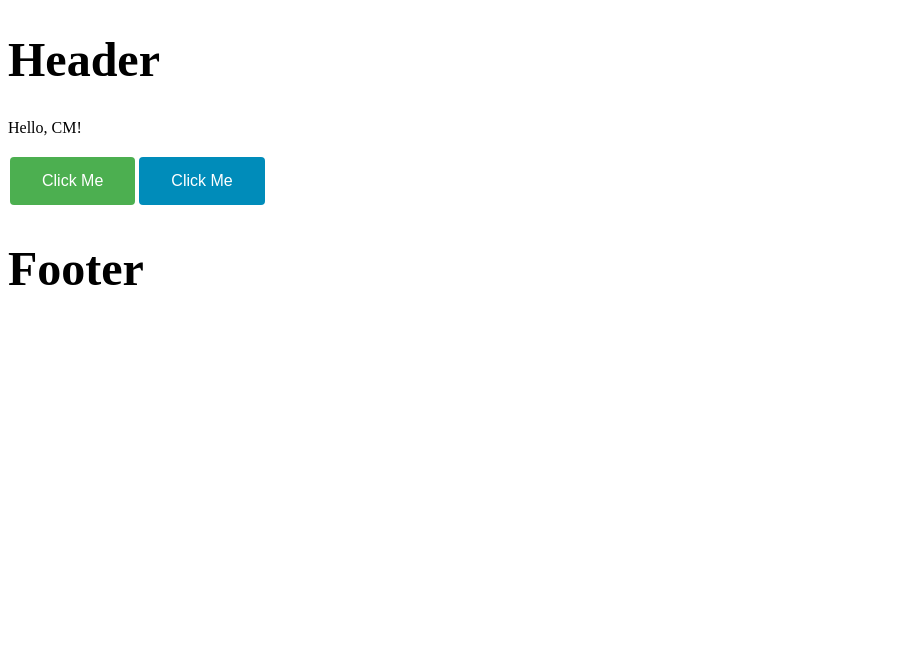
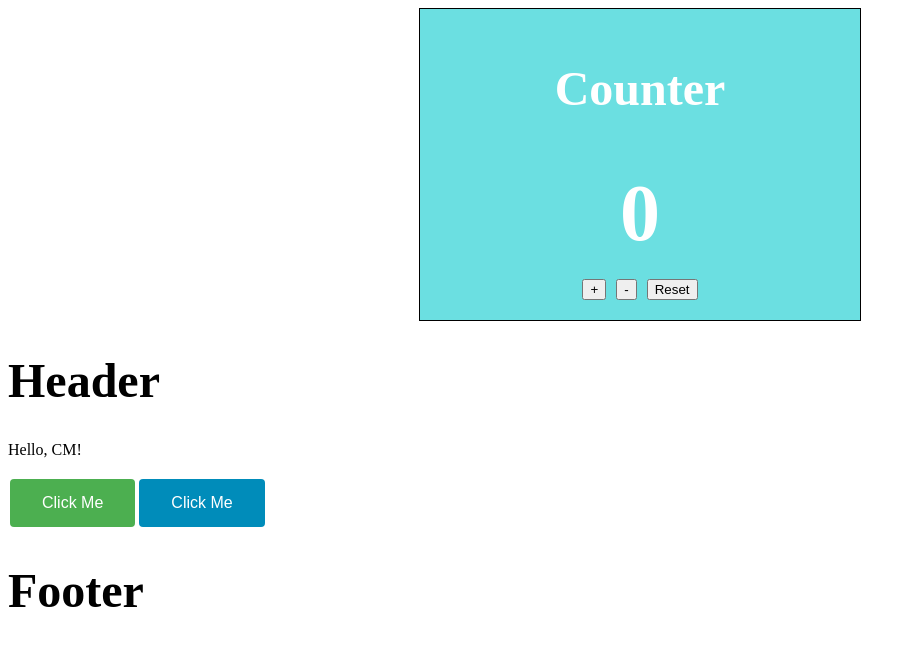
Before and after one commit to BOOBESH776/Vite-React-Practice, a React (Vite) app in the folder my-practice/: page / in a window 1280 px wide. Shown: the top 646 px of the page, without its empty margins (0-916 px from the left). Built offline with nearby package versions, Linux system fonts and the light colour scheme.

Commit message:
counter app using State

```diff
--- a/my-practice/src/app.jsx
+++ b/my-practice/src/app.jsx
@@ -1,4 +1,4 @@
-// import A from './counter';
+import A from './counter';
 // import './index.css';
 // import React from 'react';
 import './components/style.css';
@@ -10,6 +10,7 @@ function App() {
     let user = 'CM';
     return (
         <>
+        <A />
         <Header user={user} />
         <Content />
         <Footer/>
--- a/my-practice/src/counter.jsx
+++ b/my-practice/src/counter.jsx
@@ -1,28 +1,18 @@
-
-
-function plus(){
-    const counter = document.getElementById('counter');
-    counter.textContent = parseInt(counter.textContent) + 1;
-}
-
-function minus(){
-    const counter = document.getElementById('counter');
-    counter.textContent = parseInt(counter.textContent) - 1;
-}
-
-function reset(){
-    const counter = document.getElementById('counter');
-    counter.textContent = 0;
-}
+import { useState } from 'react';
 
 const A = () => {
+    const [state, setState] = useState(0);
+
+    const plus = () => setState((previousState) => { return previousState + 1;});
+    const minus = () => setState((previousState) => { return previousState - 1;});
+    const reset = () => setState(0);
     return (
         <div className='counter-container' >
             <div>
                 <h1>Counter</h1>
             </div>
 
-            <span id = "counter" className='counter-value'>0</span>
+            <span id = "counter" className='counter-value'>{state}</span>
 
             <div className='counter-btn'>
                 <button onClick={plus}>+</button>
```
